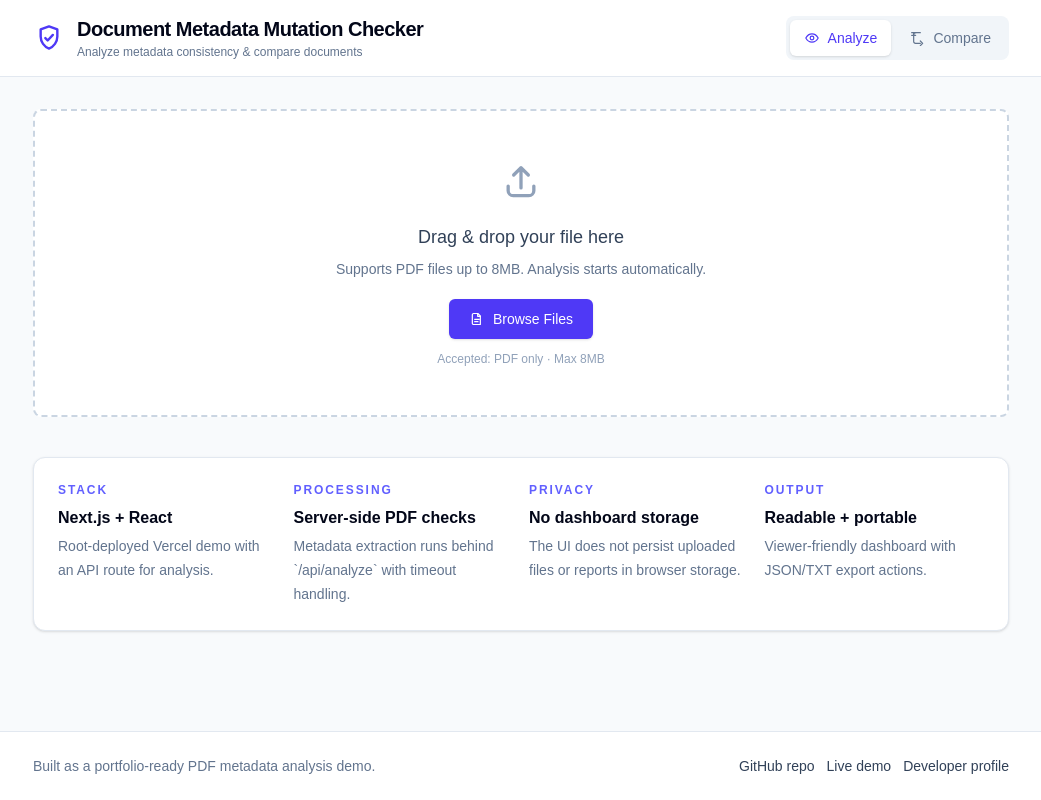
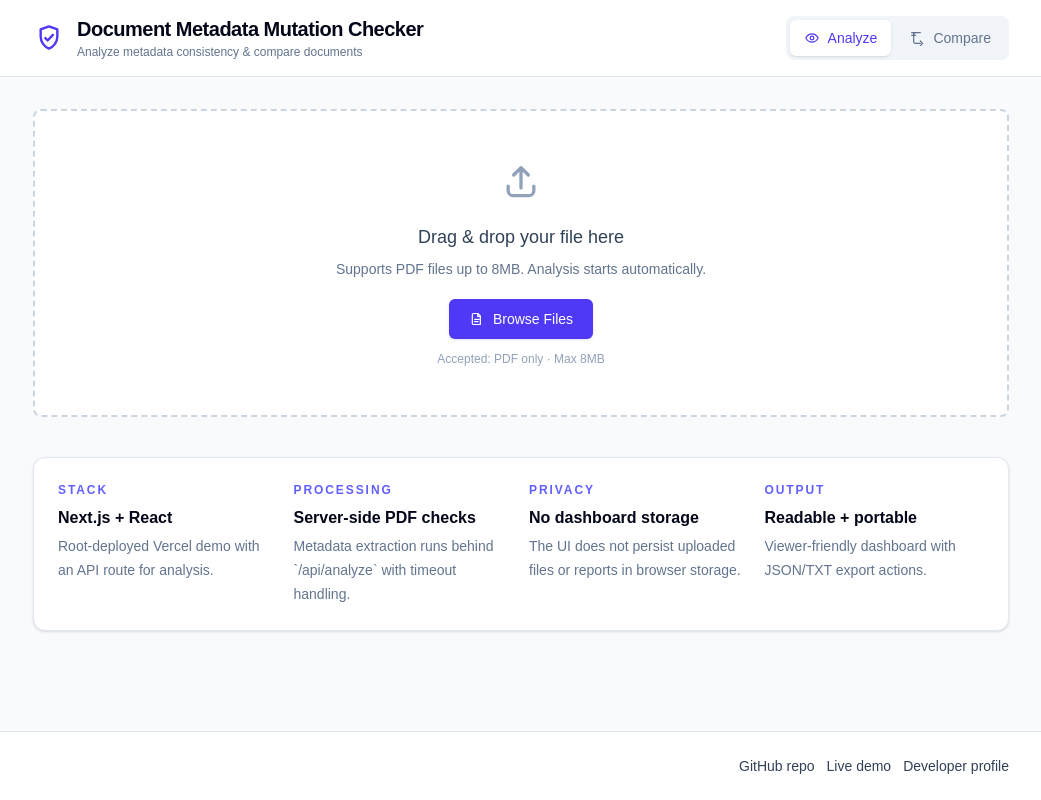
Before and after one commit to Damika-Anupama/Metadata-Mutation-Checker, a Next.js app: page / in a window 1280 px wide. Shown: the whole page, without its empty margins (119-1160 px from the left). Built offline with nearby package versions, Linux system fonts and the light colour scheme.

Commit message:
fix: remove footer tagline

```diff
--- a/app/page.tsx
+++ b/app/page.tsx
@@ -792,8 +792,7 @@ export default function Home() {
       </main>
 
       <footer className="border-t border-slate-200 bg-white">
-        <div className="mx-auto flex max-w-5xl flex-col gap-4 px-6 py-6 text-sm text-slate-500 sm:flex-row sm:items-center sm:justify-between">
-          <p>Built as a portfolio-ready PDF metadata analysis demo.</p>
+        <div className="mx-auto flex max-w-5xl justify-center px-6 py-6 text-sm text-slate-500 sm:justify-end">
           <div className="flex flex-wrap gap-3">
             <a className="font-medium text-slate-700 transition hover:text-indigo-600" href="https://github.com/Damika-Anupama/Metadata-Mutation-Checker" rel="noreferrer" target="_blank">
               GitHub repo
```
